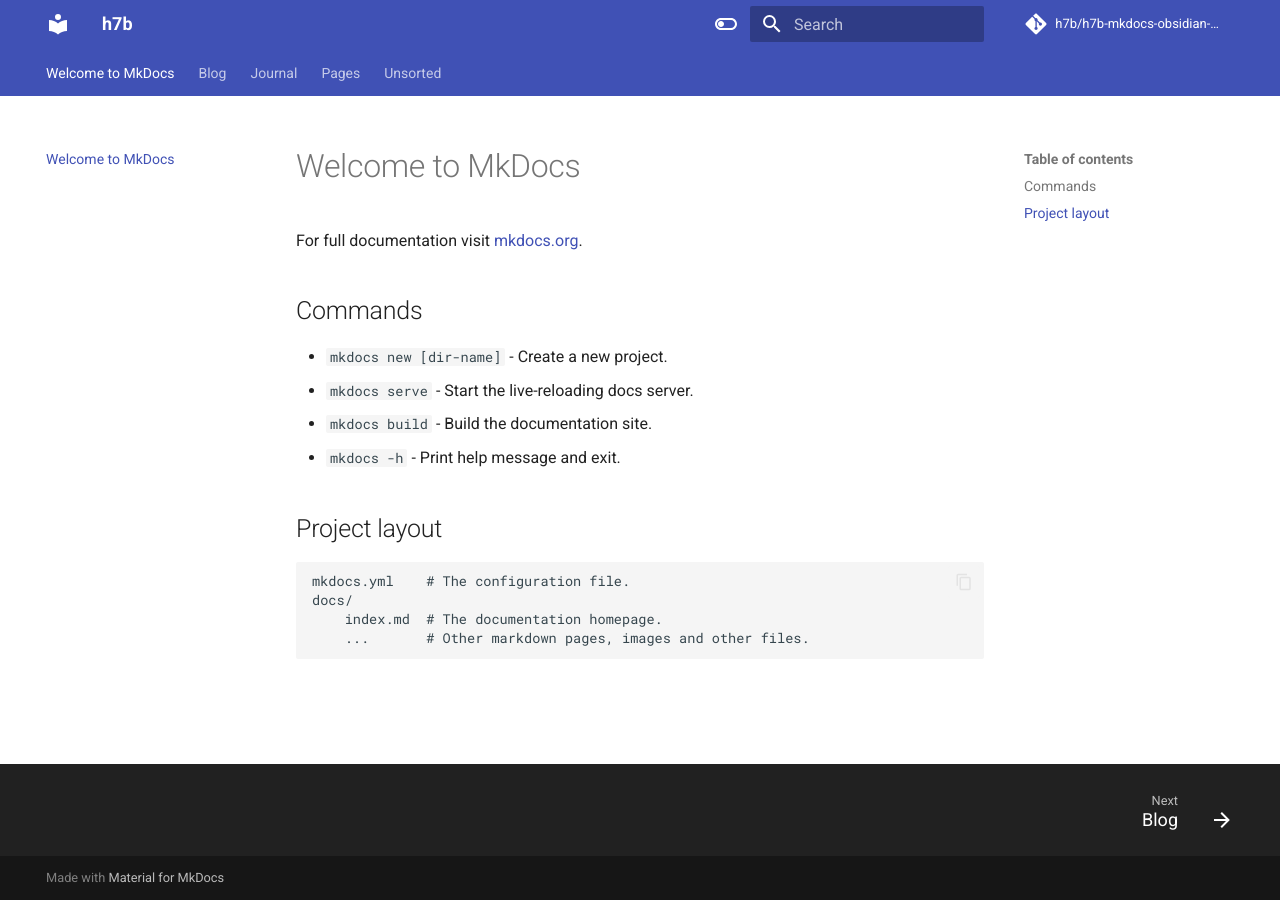
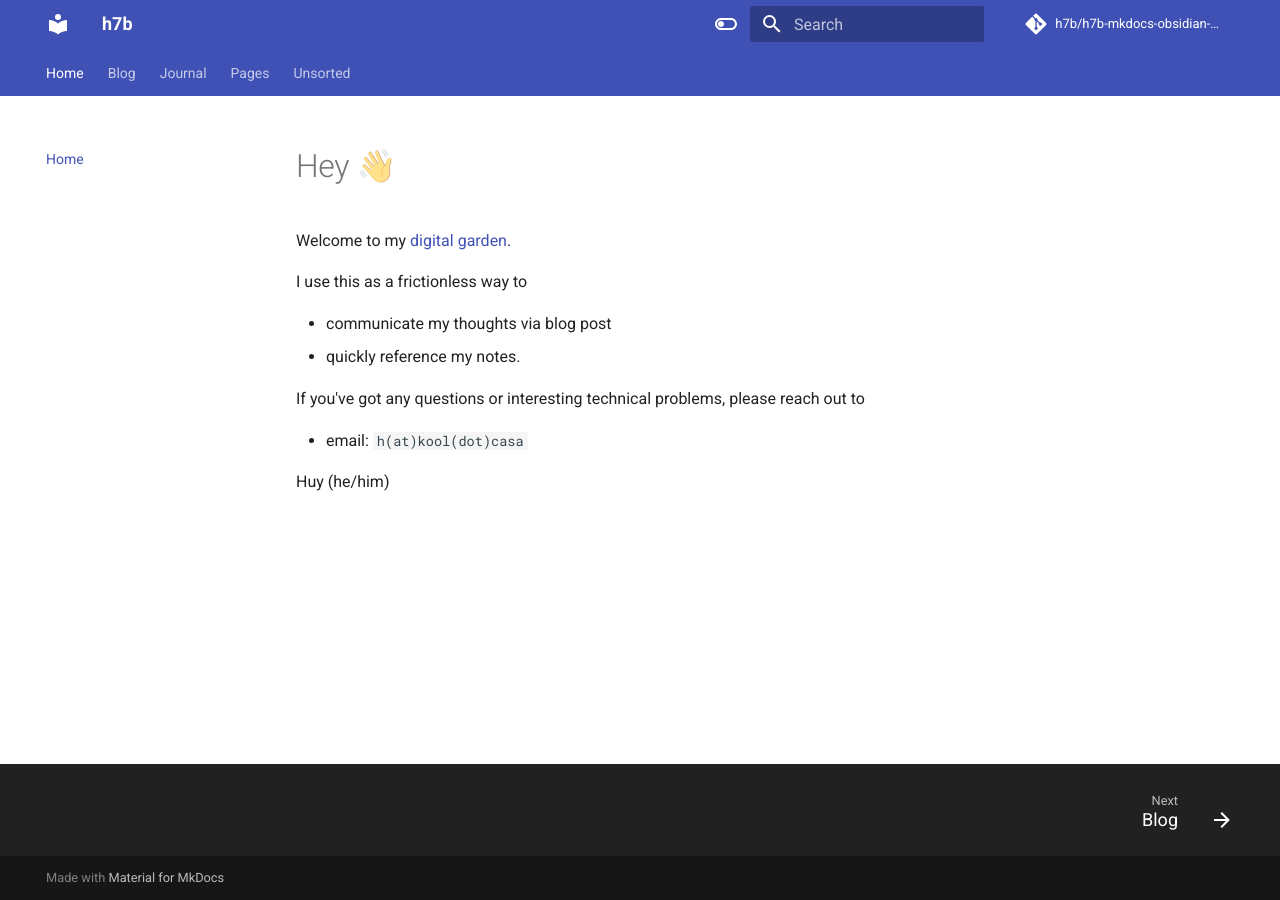
Before and after one commit to h7b/h7b-mkdocs-obsidian-public, an MkDocs documentation site: the page built from docs/index.md, in a window 1280 px wide. Built offline with MkDocs 1.6.1 and Material for MkDocs 9.7.7, drawn with Linux system fonts in a browser that asks for light colours; comment, search, counter and statistics services are not loaded.

Commit message:
update index.md

```diff
--- a/docs/index.md
+++ b/docs/index.md
@@ -1,17 +1,21 @@
-# Welcome to MkDocs
+---
+aliases: [root]
+dg-publish: true
+title: "Home"
+created: 2023-03-16T01:43:53+01:00
+updated: 2023-12-07T02:20:50+01:00
+---
+# Hey 👋
 
-For full documentation visit [mkdocs.org](https://www.mkdocs.org).
+Welcome to my [digital garden](https://maggieappleton.com/garden-history).
 
-## Commands
+I use this as a frictionless way to
 
-* `mkdocs new [dir-name]` - Create a new project.
-* `mkdocs serve` - Start the live-reloading docs server.
-* `mkdocs build` - Build the documentation site.
-* `mkdocs -h` - Print help message and exit.
+- communicate my thoughts via blog post
+- quickly reference my notes.
 
-## Project layout
+If you've got any questions or interesting technical problems, please reach out to
 
-    mkdocs.yml    # The configuration file.
-    docs/
-        index.md  # The documentation homepage.
-        ...       # Other markdown pages, images and other files.
+- email: `h(at)kool(dot)casa`
+
+Huy (he/him)
```
